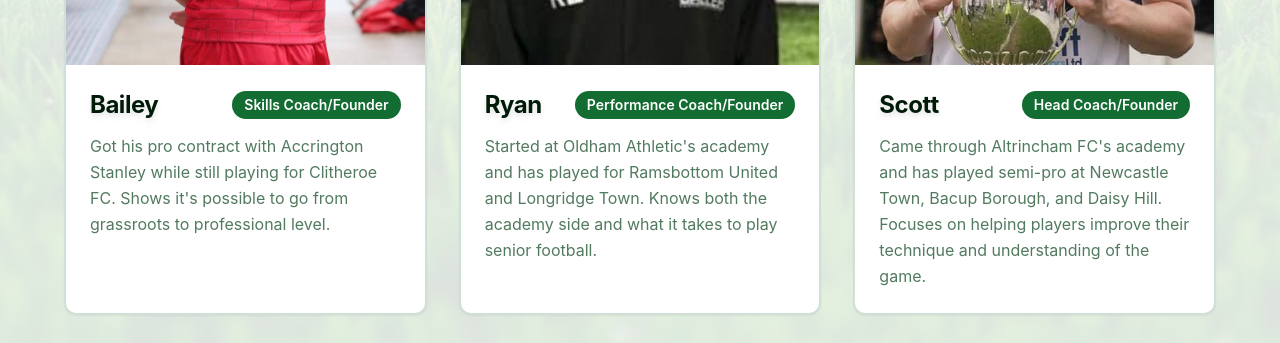
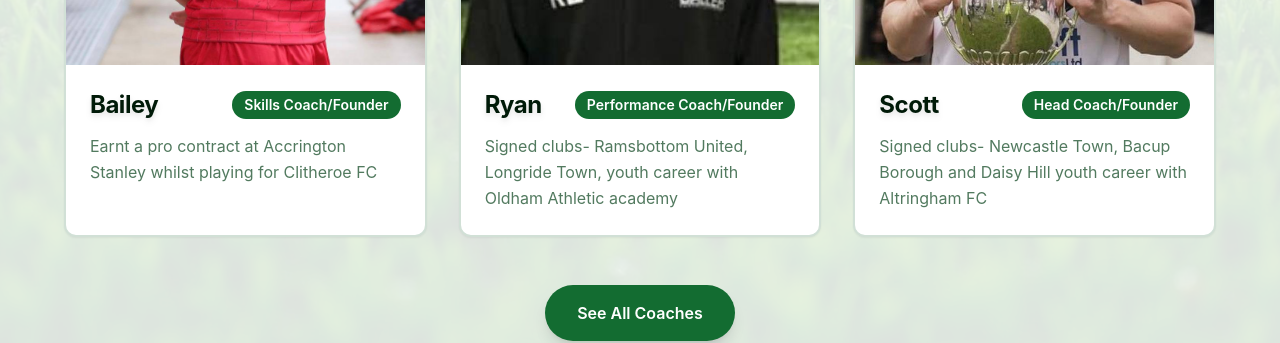
Before and after one commit to Mejrifx/astroturf-baller-build, a React (Vite) app: page / in a window 1280 px wide. Shown: the part 3060-3403 px from the top of the page. Built offline with nearby package versions, Linux system fonts and the light colour scheme; the HTML template or start-up script is replaced by a standard one.

Commit message:
Update coach descriptions to match original user-provided text

```diff
--- a/src/components/Coaches.tsx
+++ b/src/components/Coaches.tsx
@@ -153,19 +153,19 @@ const Coaches = () => {
       name: "Bailey",
       image: "/Bailey Coach.jpg",
       role: "Skills Coach/Founder",
-      bio: "Got his pro contract with Accrington Stanley while still playing for Clitheroe FC. Shows it's possible to go from grassroots to professional level."
+      bio: "Earnt a pro contract at Accrington Stanley whilst playing for Clitheroe FC"
     },
     {
       name: "Ryan",
       image: "/Ryan Coach.jpg",
       role: "Performance Coach/Founder",
-      bio: "Started at Oldham Athletic's academy and has played for Ramsbottom United and Longridge Town. Knows both the academy side and what it takes to play senior football."
+      bio: "Signed clubs- Ramsbottom United, Longride Town, youth career with Oldham Athletic academy"
     },
     {
       name: "Scott",
       image: "/Scott Coach.jpg",
       role: "Head Coach/Founder",
-      bio: "Came through Altrincham FC's academy and has played semi-pro at Newcastle Town, Bacup Borough, and Daisy Hill. Focuses on helping players improve their technique and understanding of the game."
+      bio: "Signed clubs- Newcastle Town, Bacup Borough and Daisy Hill youth career with Altringham FC"
     }
   ];
 
@@ -174,49 +174,49 @@ const Coaches = () => {
       name: "Josh",
       image: "/Coach1.jpg",
       role: "Head Coach",
-      bio: "Currently captaining Elton Vale with extensive academy experience throughout his youth career. Brings strong leadership qualities and a deep understanding of player development."
+      bio: "Currently captaining Elton Vale, plenty of academy experience in his youth career"
     },
     {
       name: "Lewis",
       image: "/Coach2.jpg",
       role: "Coach",
-      bio: "Currently playing for Radcliffe FC's youth team while regularly training with the first team. Offers unique insights into the transition from youth to senior football."
+      bio: "Currently playing at Radcliffe FC youth team being involved with the first team's training"
     },
     {
       name: "Harry",
       image: "/Coach3.jpg",
       role: "Coach",
-      bio: "Plays for Bury FC's youth team and came through the academy system. Knows what it takes to make it at the youth level."
+      bio: "Currently playing at Bury FC's youth team with academy experience in his youth career"
     },
     {
       name: "Dylan",
       image: "/Coach4.jpg",
       role: "Coach",
-      bio: "Currently playing for Radcliffe FC's first team with an impressive scoring record, netting 2 goals in his 2 most recent appearances. Demonstrates the results of dedicated training and development."
+      bio: "Currently playing at Radcliffe FC's first team scoring 2/2 in his recent appearance's"
     },
     {
       name: "Kyle",
       image: "/Coach5.jpg",
       role: "Coach",
-      bio: "Currently playing for Elton Vale with semi-professional experience at Prestwich Heys and Daisy Hill. Combines current playing experience with proven semi-pro credentials."
+      bio: "Currently playing at Elton Vale, with Semi-Pro team experience such as Prestwich Heys and Daisy Hill"
     },
     {
       name: "Callum",
       image: "/Coach6.jpg",
       role: "Coach",
-      bio: "Playing professionally at Fleetwood FC after coming through Everton's academy. Knows what it's like to train and play at the highest levels."
+      bio: "Currently playing at Fleetwood FC professionally with his youth career being with Everton FC"
     },
     {
       name: "Clarke",
       image: "/Coach7.jpg",
       role: "Coach",
-      bio: "Currently playing for Tottington United on dual registration with Radcliffe FC. Academy graduate of Accrington Stanley, offering professional academy training methods."
+      bio: "Currently playing at Tottington United on dual reg with Radcliffe FC with his youth career being academy football at Accrington Stanley"
     },
     {
       name: "Max",
       image: "/Coach8.jpg",
       role: "Coach",
-      bio: "Currently playing for Radcliffe FC's youth team and recently featured in a successful FA Youth Cup campaign. Brings experience of competing at the highest level of youth football."
+      bio: "Currently playing at Radcliffe FC's youth team and recently involved in a successful FA youth cup run with them"
     }
   ];
 
```
